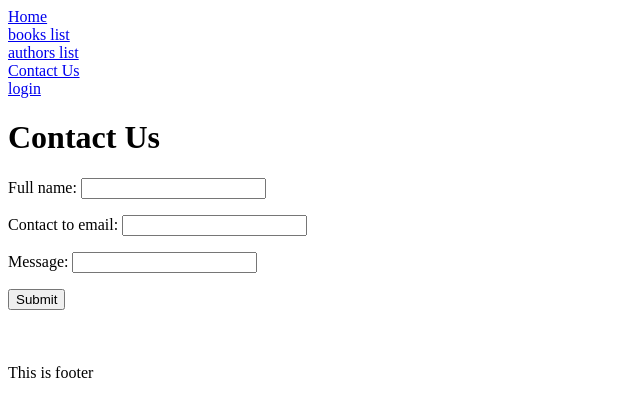
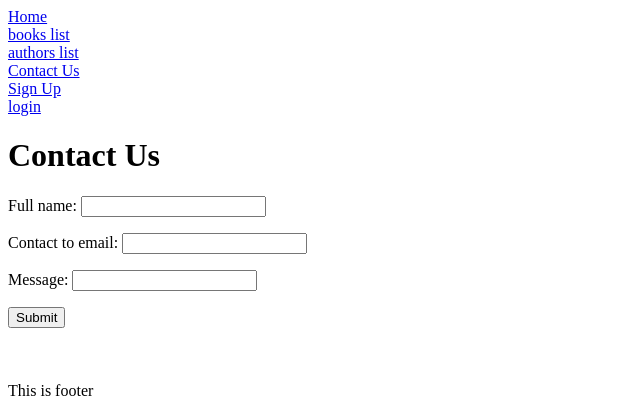
Before and after one commit to AndreyKhoroshun/booksharing, a Django app: page /accounts/contact-us/ in a window 1280 px wide. Shown: the top 420 px of the page, without its empty margins (0-640 px from the left). Run offline with Django 3.2, Linux system fonts and the light colour scheme.

Commit message:
add Sign Up

```diff
--- a/app/books/templates/parts/navbar.html
+++ b/app/books/templates/parts/navbar.html
@@ -19,6 +19,8 @@
     <br>
     <a href="{% url 'logout' %}">logout</a>
 {% else %}
+    <a href="{% url 'signup' %}">Sign Up</a>
+    <br>
     <a href="{% url 'login' %}">login</a>
 {% endif %}
 <br>
```
